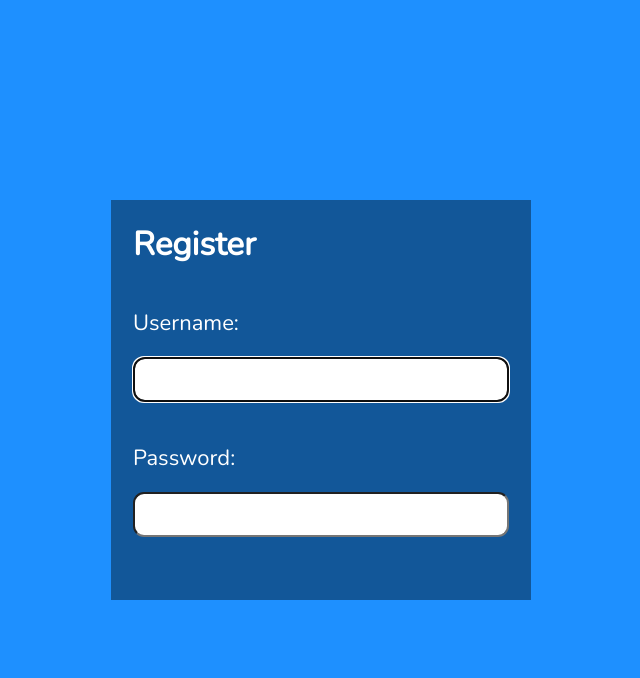
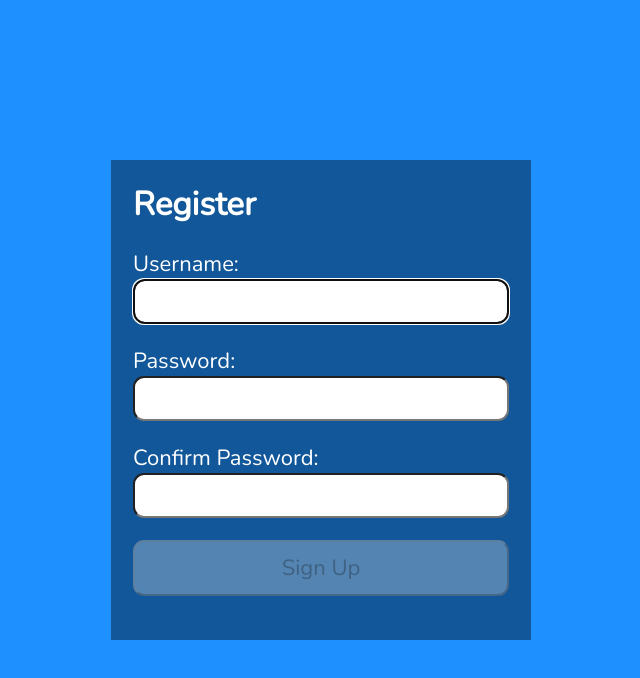
Before and after one commit to z-cohn/tic-tac-toe-frontend, a React (Vite) app in the folder tic-tac-toe/: page / in a window 1280 px wide. Shown: the top 678 px of the page, without its empty margins (319-959 px from the left). Built offline with nearby package versions, Linux system fonts and the light colour scheme.

Commit message:
Register: Password verfication and button

```diff
--- a/tic-tac-toe/src/Register.jsx
+++ b/tic-tac-toe/src/Register.jsx
@@ -42,8 +42,6 @@ const Register = () => {
         /* Check whether given password meets given regex reqs, update validPassword accordingly */
         const result = PWD_REGEX.test(password);
         setValidPassword(result);
-        console.log(result);
-        console.log(password);
         /* Check if password and verify-password match, update accordingly */
         const match = (password === matchPassword);
         setValidMatch(match);
@@ -69,11 +67,11 @@ const Register = () => {
              autoComplete="off"
              onChange={(event) => setUser(event.target.value)}
              required
-             aria-describedby="uidnote"
+             aria-describedby="username_note"
              onFocus={() => setUserFocus(true)}
              onBlur={() => setUserFocus(false)}
             />
-            <p id="uidnote" className={(userFocus && user && !validName) ? "instructions" : "hide"}>
+            <p id="username_note" className={(userFocus && user && !validName) ? "instructions" : "hide"}>
                 <FontAwesomeIcon icon={faInfoCircle} />
                 Must be between 4-20 characters.<br />
                 Must begin with a letter.<br />
@@ -87,20 +85,47 @@ const Register = () => {
                     <FontAwesomeIcon icon={faTimes} className={validPassword || !password ? "hide" : "invalid"} />
             </label>
             <input
-                type="text"
+                type="password"
                 id="password"
                 onChange={(event) => setPassword(event.target.value)}
+                value={password}
                 required
-                aria-describedby="passwordnote"
+                aria-describedby="password_note"
                 onFocus={() => setPasswordFocus(true)}
                 onBlur={() => setPasswordFocus(false)}
             />
-            <p id="passwordnote" className={(passwordFocus && !validPassword) ? "instructions" : "hide"}>
+            <p id="password_note" className={(passwordFocus && !validPassword) ? "instructions" : "hide"}>
                 <FontAwesomeIcon icon={faInfoCircle} />
                 8 to 50 characters.<br />
                 Must include uppercase letter, lowercase letter, a number, and a special character.<br />
                 Allowed special characters: !@#$%^&*
             </p>
+
+
+            <label htmlFor="confirm_password">
+            Confirm Password:
+                <FontAwesomeIcon icon={faCheck} className={(validMatch && matchPassword) ? "valid" : "hide"} />
+                <FontAwesomeIcon icon={faTimes} className={(validMatch || !matchPassword) ? "hide" : "invalid"} />
+            </label>
+            <input
+                type="password"
+                id="confirm_password"
+                onChange={(e) => setMatchPassword(e.target.value)}
+                value={matchPassword}
+                required
+                aria-describedby="password_confirm_note"
+                onFocus={() => setMatchFocus(true)}
+                onBlur={() => setMatchFocus(false)}
+            />
+            <p id="password_confirm_note" className={(matchFocus && !validMatch) ? "instructions" : "hide"}>
+                    <FontAwesomeIcon icon={faInfoCircle} />
+                    Must match the first password input field.
+            </p>
+
+
+            <button disabled={(!validName || !validPassword || !validMatch) ? true: false}>
+                Sign Up
+            </button>
         </form>
     </section>
   )
```
